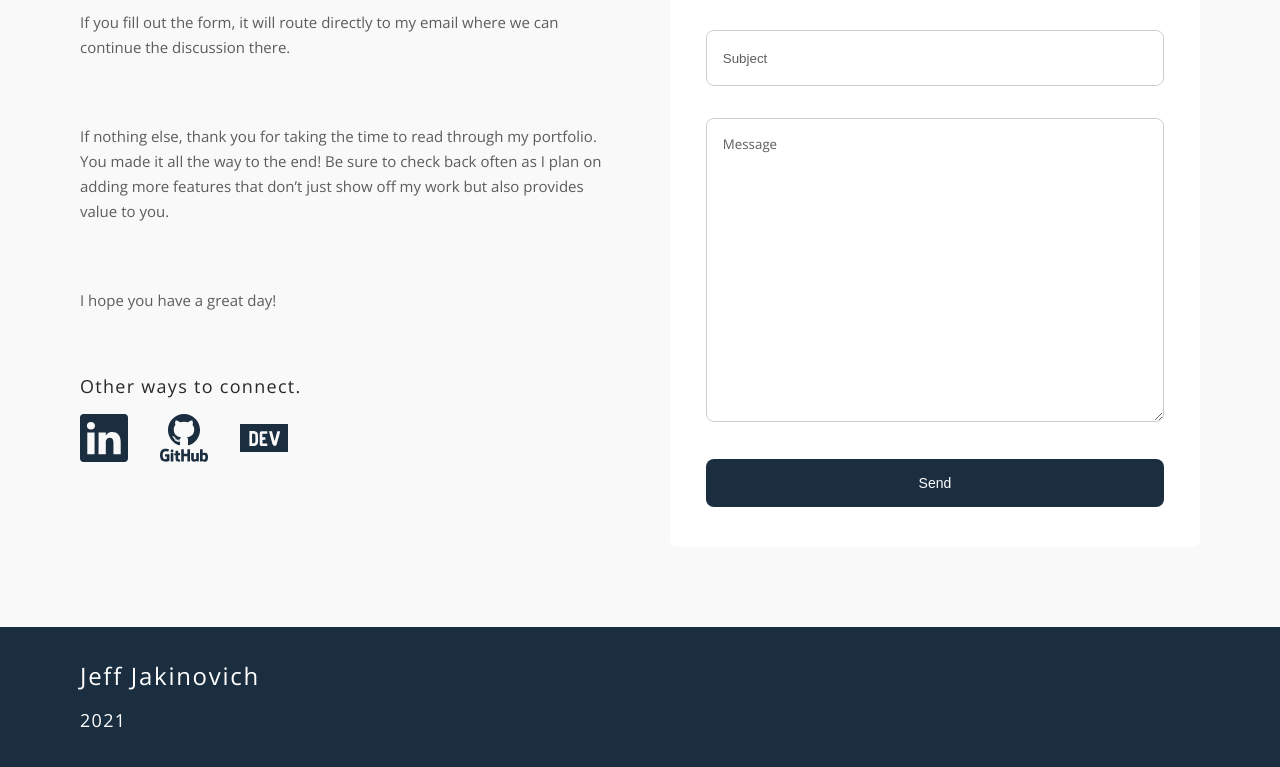
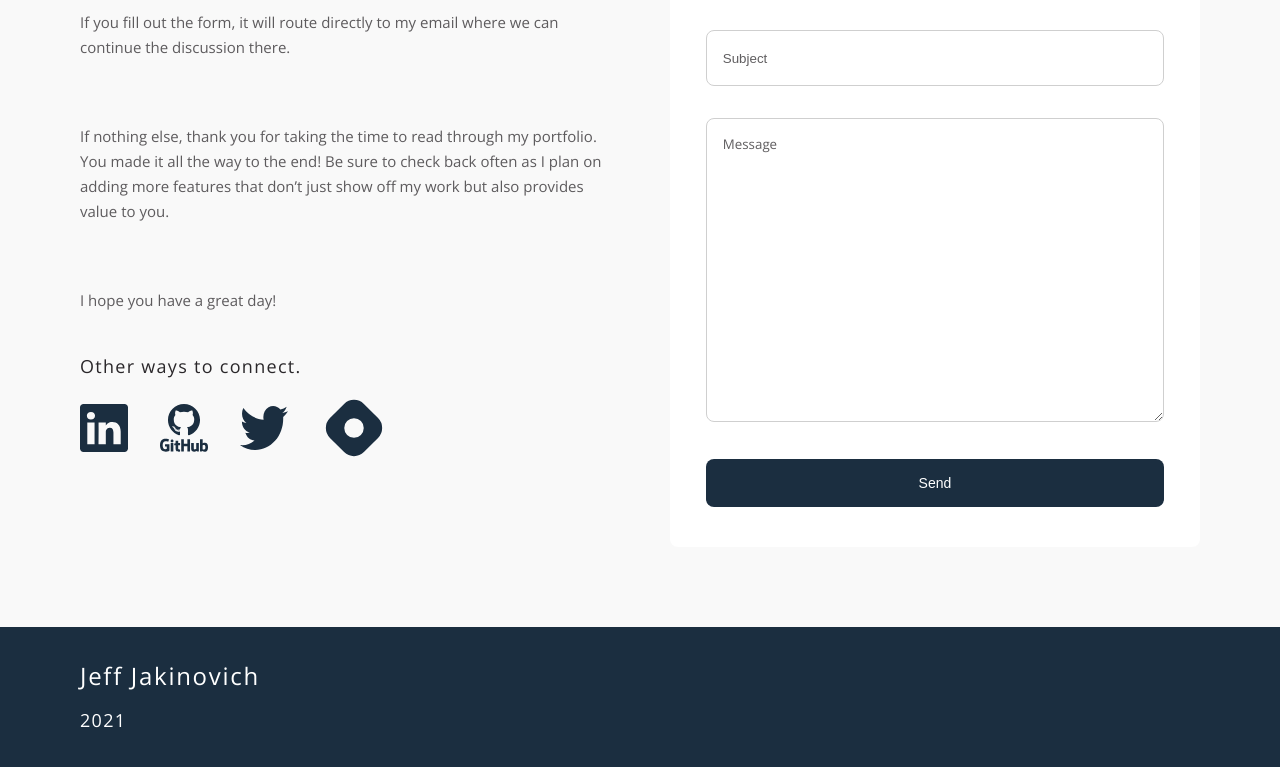
Before and after one commit to jljakin2/portfolio, a React (Create React App) app: page / in a window 1280 px wide. Shown: the part 4834-5601 px from the top of the page. Built offline with nearby package versions, Linux system fonts and the light colour scheme; no server answers.

Commit message:
updated contact logos and added connections to personal twitter and hashnode

```diff
--- a/src/assets/GithubLarge.js
+++ b/src/assets/GithubLarge.js
@@ -11,6 +11,7 @@ const GithubLarge = () => {
   const [isHovered, setIsHovered] = useState(false);
 
   return (
+    <a href="https://github.com/jljakin2" target="_blank" rel="noreferrer">
       <StyledIcon
         width="48px"
         height="48px"
@@ -19,7 +20,12 @@ const GithubLarge = () => {
         xmlns="http://www.w3.org/2000/svg"
         onMouseEnter={() => setIsHovered(true)}
         onMouseLeave={() => setIsHovered(false)}>
-      <g id="Main" stroke="none" strokeWidth="1" fill="none" fillRule="evenodd">
+        <g
+          id="Main"
+          stroke="none"
+          strokeWidth="1"
+          fill="none"
+          fillRule="evenodd">
           <g
             id="Desktop"
             transform="translate(-596.000000, -947.000000)"
@@ -44,6 +50,7 @@ const GithubLarge = () => {
           </g>
         </g>
       </StyledIcon>
+    </a>
   );
 };
 
--- /dev/null
+++ b/src/assets/HashnodeIcon.js
@@ -0,0 +1,57 @@
+import React, { useState } from "react";
+import styled, { withTheme } from "styled-components";
+
+import theme from "../theme/theme";
+
+const StyledIcon = styled.svg`
+  cursor: pointer;
+`;
+
+const HashnodeIcon = () => {
+  const [isHovered, setIsHovered] = useState(false);
+
+  return (
+    <a href="https://hashnode.com/@jjak13" target="_blank" rel="noreferrer">
+      <StyledIcon
+        width="68px"
+        height="68px"
+        viewBox="0 0 68 68"
+        version="1.1"
+        xmlns="http://www.w3.org/2000/svg"
+        onMouseEnter={() => setIsHovered(true)}
+        onMouseLeave={() => setIsHovered(false)}>
+        <g
+          id="Main"
+          stroke="none"
+          stroke-width="1"
+          fill="none"
+          fillRule="evenodd">
+          <g
+            id="Desktop---Leadership"
+            transform="translate(-371.000000, -6321.000000)">
+            <g
+              id="Group-4"
+              transform="translate(405.000000, 6355.000000) rotate(45.000000) translate(-405.000000, -6355.000000) translate(381.000000, 6331.000000)">
+              <rect
+                id="Rectangle"
+                fill={isHovered ? theme.btnHover : theme.mainBtn}
+                x="0"
+                y="0"
+                width="48"
+                height="48"
+                rx="14"></rect>
+              <circle
+                id="Oval"
+                fill="#F9F9F9"
+                cx="24"
+                cy="24"
+                r="9.75"></circle>
+            </g>
+          </g>
+        </g>
+      </StyledIcon>
+    </a>
+  );
+};
+
+export default withTheme(HashnodeIcon);
--- /dev/null
+++ b/src/assets/TwitterIcon.js
@@ -0,0 +1,46 @@
+import React, { useState } from "react";
+import styled, { withTheme } from "styled-components";
+
+import theme from "../theme/theme";
+
+const StyledIcon = styled.svg`
+  cursor: pointer;
+`;
+
+const TwitterIcon = () => {
+  const [isHovered, setIsHovered] = useState(false);
+
+  return (
+    <a href="https://twitter.com/jjak13" target="_blank" rel="noreferrer">
+      <StyledIcon
+        width="48px"
+        height="44px"
+        viewBox="0 0 48 44"
+        version="1.1"
+        xmlns="http://www.w3.org/2000/svg"
+        onMouseEnter={() => setIsHovered(true)}
+        onMouseLeave={() => setIsHovered(false)}>
+        <g
+          id="Main"
+          stroke="none"
+          stroke-width="1"
+          fill="none"
+          fillRule="evenodd">
+          <g
+            id="Desktop---Leadership"
+            transform="translate(-307.000000, -6331.000000)"
+            fill={isHovered ? theme.btnHover : theme.mainBtn}
+            fill-rule="nonzero">
+            <g id="twitter" transform="translate(307.000000, 6331.000000)">
+              <path
+                d="M48,5.27184427 C46.1960091,6.15310715 44.2882267,6.73567595 42.336,7.00142817 C44.395615,5.61592559 45.939052,3.43627624 46.68,0.866810276 C44.7445251,2.16416886 42.625829,3.07823701 40.416,3.56928512 C37.3780262,-0.140448502 32.4977284,-1.07016668 28.5450955,1.30782569 C24.5924627,3.68581805 22.5660413,8.77077307 23.616,13.676541 C15.7016654,13.2257872 8.32972484,9.01141565 3.336,2.08292396 C2.46992985,3.78593863 2.01484627,5.71457007 2.016,7.67704689 C2.00976252,11.3786576 3.64947008,14.8380499 6.384,16.8924861 C4.81914579,16.8445427 3.28772557,16.3717159 1.92,15.5142239 L1.92,15.6493477 C1.94417971,20.9137156 5.25463451,25.43211 9.84,26.4592471 C8.98381315,26.7526453 8.09489999,26.9073367 7.2,26.9186678 C6.58053653,26.9105185 5.96261339,26.8472639 5.352,26.7294945 C6.65034181,31.2322046 10.3405379,34.3134013 14.544,34.4045231 C11.0812862,37.4725526 6.80612038,39.146977 2.4,39.1608788 C1.59776461,39.1638409 0.796165484,39.1096834 0,38.9987303 C4.49862805,42.2694193 9.74115083,44.0056676 15.096,43.9983088 C22.5606313,44.085598 29.7431472,40.7906902 35.0284891,34.8544774 C40.3138311,28.9182647 43.2583708,20.8390065 43.2,12.4334026 C43.2,11.9739819 43.2,11.4875364 43.2,11.0010909 C45.0832688,9.41963187 46.7075388,7.48091444 48,5.27184427 L48,5.27184427 Z"
+                id="Path"></path>
+            </g>
+          </g>
+        </g>
+      </StyledIcon>
+    </a>
+  );
+};
+
+export default withTheme(TwitterIcon);
--- a/src/components/sections/Contact/Contact.js
+++ b/src/components/sections/Contact/Contact.js
@@ -8,6 +8,8 @@ import Button from "../../../utilities/Button";
 import LinkedInIcon from "../../../assets/LinkedInIcon";
 import GithubLarge from "../../../assets/GithubLarge";
 import DevIcon from "../../../assets/DevIcon";
+import HashnodeIcon from "../../../assets/HashnodeIcon";
+import TwitterIcon from "../../../assets/TwitterIcon";
 import Toast from "../../Toast";
 import Loader from "react-loader-spinner";
 
@@ -294,17 +296,10 @@ const Contact = () => {
           <Connect>
             <Text type="heading6">Other ways to connect.</Text>
             <Logos>
-              <StyledLink href="https://www.linkedin.com/in/jeff-jakinovich-b6b14943/">
-                <LinkedInIcon />
-              </StyledLink>
-              <StyledLink href="https://github.com/jljakin2">
-                <GithubLarge />
-              </StyledLink>
-              <StyledLink
-                href="https://dev.to/jljakin2
-            |\\\\">
-                <DevIcon />
-              </StyledLink>
+              <LinkedInIcon />
+              <GithubLarge />
+              <TwitterIcon />
+              <HashnodeIcon />
             </Logos>
           </Connect>
         </Content>
```
Lines whose indentation alone changed are shown as unchanged.
